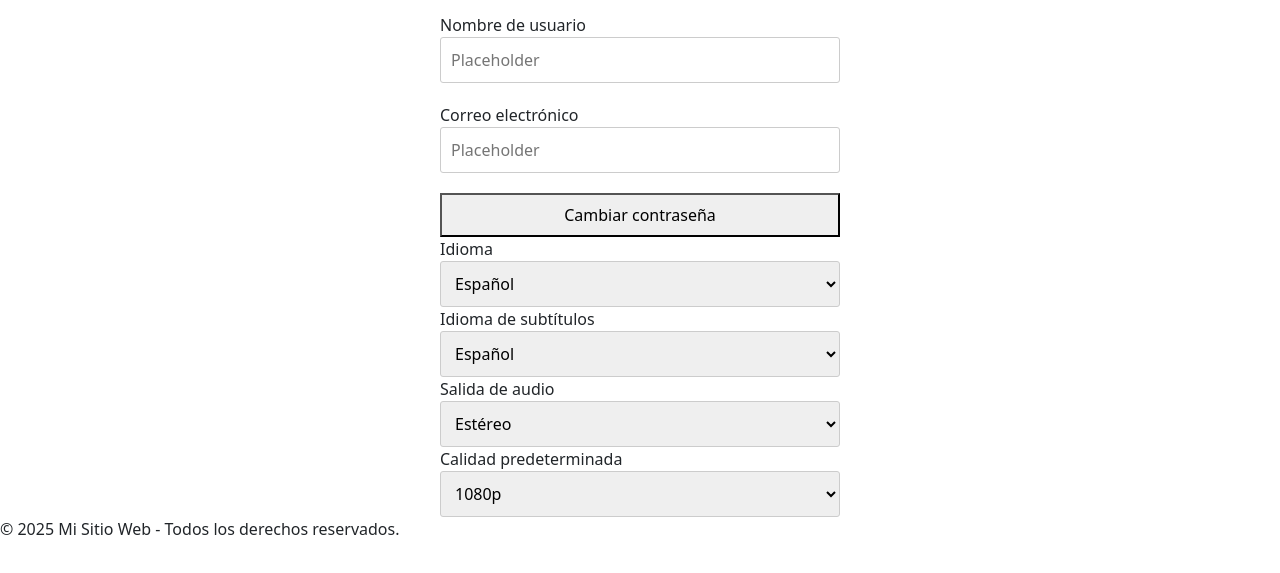
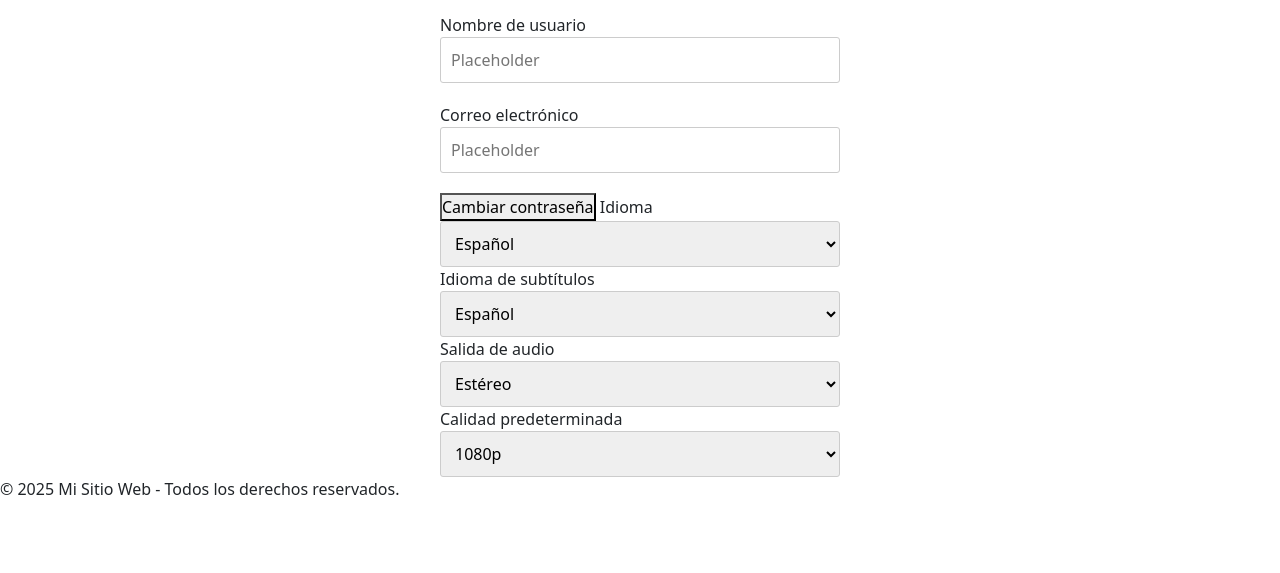
Before and after one commit to AgusAgui4/DESARROLO-WEB-AGUSTIN-AGUILAR, a plain HTML site: page pages/configuracion.html in a window 1280 px wide. Shown: the part 135-708 px from the top of the page. Drawn offline with nearby package versions, Linux system fonts and the light colour scheme.

Commit message:
Update configuracion.css

```diff
--- a/css/configuracion.css
+++ b/css/configuracion.css
@@ -15,9 +15,3 @@
     border: 1px solid #ccc;
     border-radius: 3px;
 }
-
-
-button {
-    width: 100%;
-    padding: 8px;
-}
```
